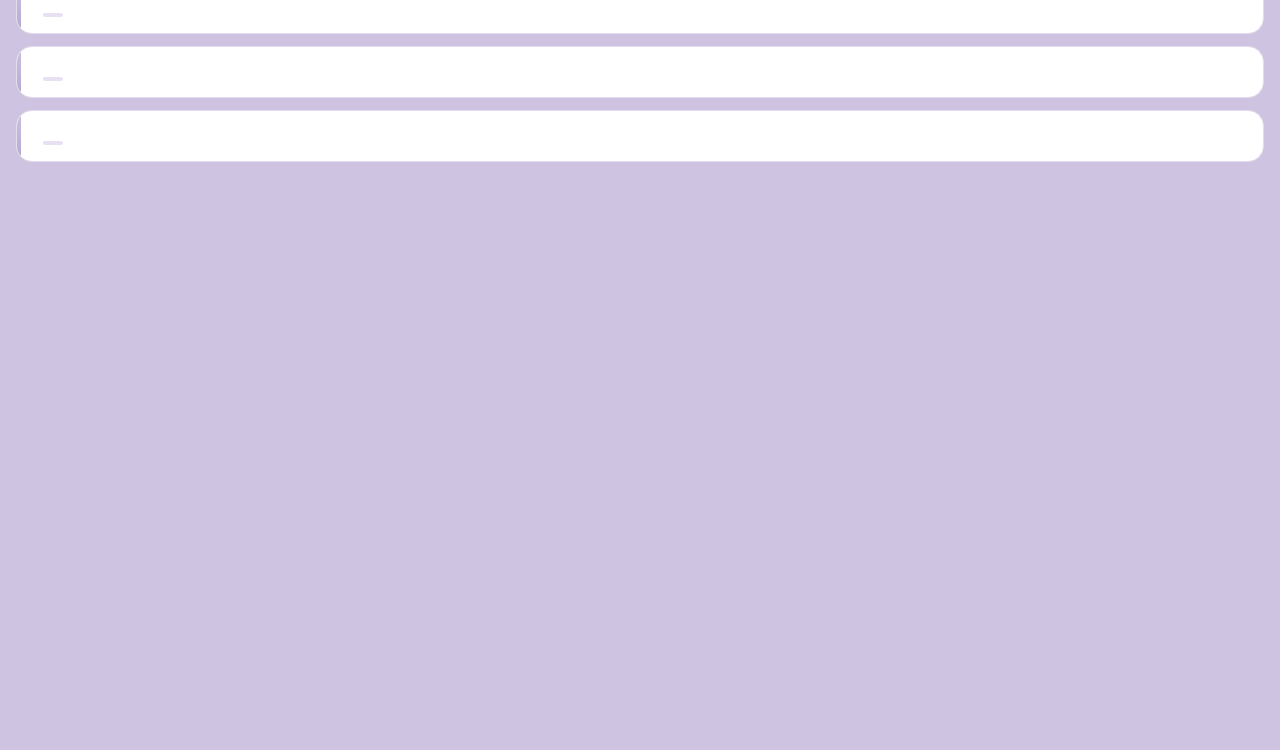
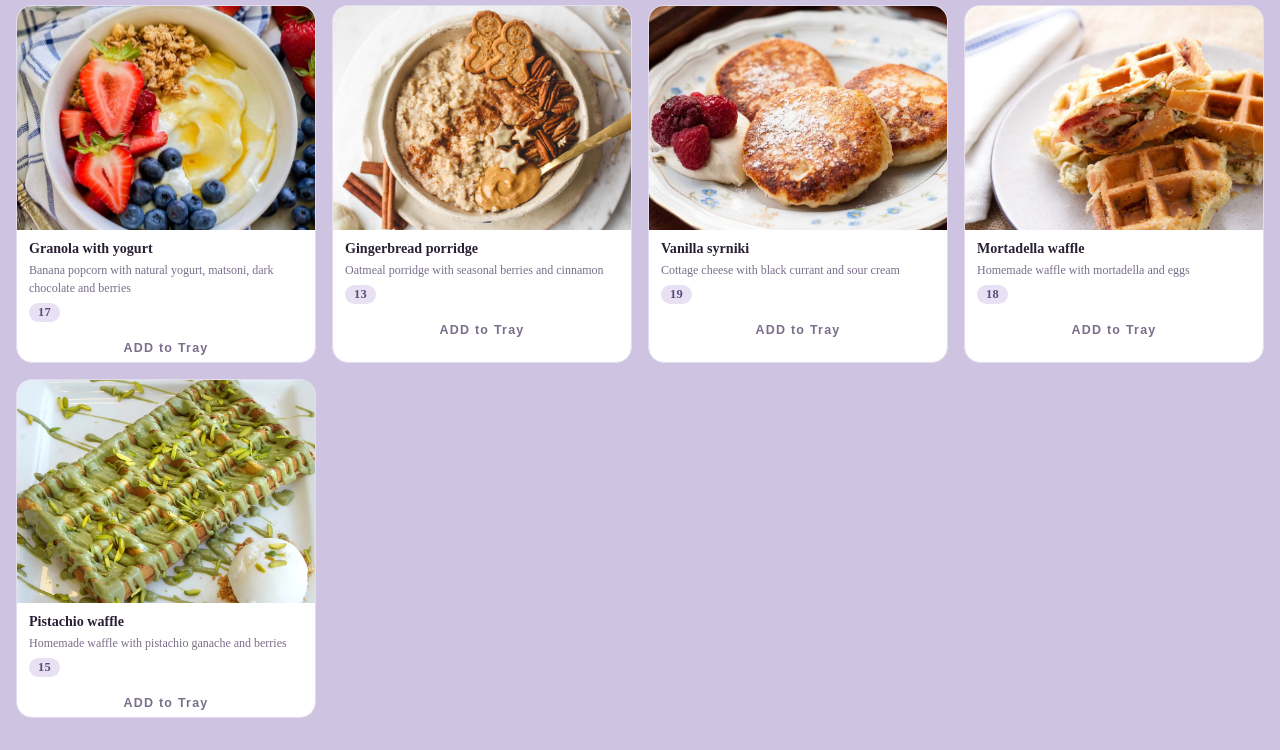
Before and after one commit to mate882/CafeBambina, a plain HTML site: page index.html in a window 1280 px wide. Shown: the part 554-1304 px from the top of the page. Before the commit the page ends 924 px from the top, so only its background shows below. Drawn offline with nearby package versions, Linux system fonts and the light colour scheme.

Commit message:
Added breakfast menu

```diff
--- a/data.js
+++ b/data.js
@@ -9,7 +9,8 @@ const dictionary = {
         statusOpen: "Open",
         statusClosed: "Closed",
         order: "Place an order",
-        instagram: "Instagram"
+        instagram: "Instagram",
+        breakfast: "Breakfast",
     },
     ge: {
         adresstitle: "მისამართი",
@@ -21,7 +22,8 @@ const dictionary = {
         statusOpen: "ღიაა",
         statusClosed: "დაკეტილია",
         order: "შეკვეთა",
-        instagram: "ინსტაგრამი"
+        instagram: "ინსტაგრამი",
+        breakfast: "საუზმე",
     },
     ru: {
         adresstitle: "Адрес",
@@ -33,6 +35,88 @@ const dictionary = {
         statusOpen: "открыто",
         statusClosed: "Закрыто",
         order: "Заказать",
-        instagram: "Инстаграм"
+        instagram: "Инстаграм",
+        breakfast: "завтрак",
     }
 };
+
+
+const menuItems = [
+    {
+        id: 1,
+        img: "images/GranolawithYogurt.jpg",
+        price: "17",
+        title: {
+            en: "Granola with yogurt",
+            ge: "გრანოლა იოგურტით",
+            ru: "Гранола с йогуртом"
+        },
+        description: {
+            en: "Banana popcorn with natural yogurt, matsoni, dark chocolate and berries",
+            ge: "ბანანის პოპკორნი ნატურალური იოგურტით, მაწონით, შავი შოკოლადითა და კენკრით",
+            ru: "Банановый попкорн с натуральным йогуртом, мацони, темным шоколадом и ягодами"
+        }
+    },
+    {
+        id: 2,
+        img: "images/porridge.jpg",
+        price: "13",
+        title: {
+            en: "Gingerbread porridge",
+            ge: "ჯინჯერბრედის ფაფა",
+            ru: "Пряничная каша"
+        },
+        description: {
+            en: "Oatmeal porridge with seasonal berries and cinnamon",
+            ge: "შვრიის ფაფა სეზონური კენკრით და დარიჩინით",
+            ru: "Овсяная каша с сезонными ягодами и корицей"
+        }
+    },
+    {
+        id: 3,
+        img: "images/syrniki.jpg",
+        price: "19",
+        title: {
+            en: "Vanilla syrniki",
+            ge: "ვანილის სირნიკები",
+            ru: "Ванильные сырники"
+        },
+        description: {
+            en: "Cottage cheese with black currant and sour cream",
+            ge: "ხაჭო შავი მოცხარითა და არაჟნით",
+            ru: "Творожники с черной смородиной и сметаной"
+        }
+    },
+    {
+        id: 4,
+        img: "images/mortadella-waffle.jpg",
+        price: "18",
+        title: {
+            en: "Mortadella waffle",
+            ge: "მორტადელას ვაფლი",
+            ru: "Вафля с мортаделлой"
+        },
+        description: {
+            en: "Homemade waffle with mortadella and eggs",
+            ge: "სახლში მომზადებული ვაფლი მორტადელათი და კვერცხით",
+            ru: "Домашняя вафля с мортаделлой и яйцом"
+        }
+    },
+    {
+        id: 5,
+        img: "images/pistachio-waffle.webp",
+        price: "15",
+        title: {
+            en: "Pistachio waffle",
+            ge: "ფისტას ვაფლი",
+            ru: "Фисташковая вафля"
+        },
+        description: {
+            en: "Homemade waffle with pistachio ganache and berries",
+            ge: "სახლში მომზადებული ვაფლი ფისტას განაშით და კენკრით",
+            ru: "Домашняя вафля с фисташковым ганашем и ягодами"
+        }
+    }
+];
+
+let myOrder = [];
--- a/index.html
+++ b/index.html
@@ -10,7 +10,6 @@
     <title>Bambina</title>
 </head>
 <body>
-
 
     <header>
         <video src="videos/bambina.MP4" autoplay muted loop playsinline></video>
@@ -55,7 +54,7 @@
                 <a class="contact-item" target="_blank" href="https://www.instagram.com/bambina_tbilisi/" style="text-decoration: none;">
                     <i class="fa-brands fa-instagram"></i>
                     <div class="contact-text">
-                        <span>Instagram</span>
+                        <span id="insta">Instagram</span>
                     </div>
                 </a>
 
@@ -79,32 +78,8 @@
 
     <section class="menu">
         <div class="breakfast">
-            <h1>BreakFast</h1>
-            <div>
-                <h1 class="title"></h1>
-                <p class="descripiton"></p>
-                <p class="price"></p>
-            </div>
-            <div>
-                <h1 class="title"></h1>
-                <p class="descripiton"></p>
-                <p class="price"></p>
-            </div>
-            <div>
-                <h1 class="title"></h1>
-                <p class="descripiton"></p>
-                <p class="price"></p>
-            </div>
-            <div>
-                <h1 class="title"></h1>
-                <p class="descripiton"></p>
-                <p class="price"></p>
-            </div>
-            <div>
-                <h1 class="title"></h1>
-                <p class="descripiton"></p>
-                <p class="price"></p>
-            </div>
+            <h1 id="breakfast">BreakFast</h1>
+            <ul id="breakfastmenu"></ul>
         </div>
     </section>
 
--- a/script.js
+++ b/script.js
@@ -30,6 +30,12 @@ document.querySelectorAll('.lang-buttons button').forEach(btn=>{
   });
 });
 
+function addToOrder(itemId) {
+    const item = menuItems.find(i => i.id === itemId);
+    myOrder.push(item);
+    updateUI();
+}
+
 function updateLanguage(lang) {
     currentLang = lang;
 
@@ -40,11 +46,31 @@ function updateLanguage(lang) {
     document.querySelector(".call-btn").innerText = dictionary[lang].callBtn;
     document.getElementById("hours").innerText = dictionary[lang].hours;
     document.getElementById("order").innerText = dictionary[lang].order;
+    document.getElementById("insta").innerText = dictionary[lang].instagram;
+    document.getElementById("breakfast").innerText = dictionary[lang].breakfast;
 
     const statusDiv = document.getElementById("status");
     statusDiv.innerText = isOpen ? dictionary[lang].statusOpen : dictionary[lang].statusClosed;
 
-    gsap.from(".contact-text span, .contact-text div", {
+
+    const breakfastmenu = document.getElementById("breakfastmenu");
+    breakfastmenu.innerHTML = "";
+
+    menuItems.forEach(item => {
+        const li = document.createElement('li');
+        li.innerHTML = `
+            <div class="menu-card">
+                <img src="${item.img}" alt="${item.title[lang]}">
+                <h1 class="title">${item.title[lang]}</h1>
+                <p class="description">${item.description[lang]}</p>
+                <p class="price">${item.price}</p>
+                <button class="addtotray">ADD to Tray</button>
+            </div>
+        `;
+        breakfastmenu.appendChild(li);
+    });
+
+    gsap.from(".contact-text span, .contact-text div, .menu", {
         opacity: 0,
         y: 5,
         duration: 0.3,
@@ -56,70 +82,3 @@ updateLanguage('en');
 
 setInterval(updateTbilisiClock, 1000);
 updateTbilisiClock();
-
-gsap.registerPlugin(ScrollTrigger);
-
-const headerTl = gsap.timeline({
-  scrollTrigger: {
-    trigger: "header",
-    start: "top top",
-    end: "bottom top",
-    scrub: 1,
-    pin: false,
-  }
-});
-
-headerTl.to("header video", {
-  x: "-35vw",
-  opacity: 0.4,
-  ease: "none",
-}, 0);
-
-headerTl.to("header .generalinfos", {
-  x: "35vw",
-  opacity: 0.4,
-  ease: "none",
-}, 0);
-
-headerTl.to("header .lang-buttons", {
-  x: "20vw",
-  opacity: 0,
-  ease: "none",
-}, 0);
-
-gsap.utils.toArray(".breakfast > div").forEach((card, i) => {
-  gsap.fromTo(card,
-    {
-      y: 80,
-      opacity: 0,
-    },
-    {
-      y: 0,
-      opacity: 1,
-      duration: 0.7,
-      ease: "power3.out",
-      scrollTrigger: {
-        trigger: card,
-        start: "top 88%",
-        toggleActions: "play none none reverse",
-      },
-      delay: i * 0.08,
-    }
-  );
-});
-
-
-gsap.fromTo(".breakfast h1",
-  { y: 40, opacity: 0 },
-  {
-    y: 0,
-    opacity: 1,
-    duration: 0.9,
-    ease: "power4.out",
-    scrollTrigger: {
-      trigger: ".breakfast h1",
-      start: "top 85%",
-      toggleActions: "play none none reverse",
-    }
-  }
-);
--- a/style.css
+++ b/style.css
@@ -192,7 +192,7 @@ header video{
 
 .lang-buttons{
     display:flex;
-    flex-direction:column;
+    flex-direction:row;
     gap:6px;
 }
 
@@ -228,99 +228,134 @@ header video{
     .lang-buttons button{padding:6px 12px;font-size:0.75rem;}
 }
 
-.breakfast {
+.menu{
     display: flex;
     flex-direction: column;
-  gap: 12px;
-  width: 100%;
-  min-width: 0;
-  font-family: 'DM Sans', sans-serif;
 }
 
-.breakfast > h1 {
-  font-family: 'Playfair Display', serif;
-  font-size: 1.4rem;
-  font-weight: 600;
-  color: var(--accent-deep);
-  letter-spacing: 0.02em;
-  padding-bottom: 8px;
-  border-bottom: 2px solid var(--primary);
-  margin-bottom: 4px;
+#breakfast{
+  color: var(--text);
+  font-size: 3em;
+  margin-bottom: 20px;
 }
 
-.breakfast > div {
+#breakfastmenu {
+  list-style: none;
+  margin: 0;
+  padding: 0;
+  display: flex;
+  flex-direction: row;
+  flex-wrap: wrap;
+  gap: 16px;
+  width: 100%;
+}
+
+#breakfastmenu li {
+  width: calc(25% - 12px);
+  min-width: 0;
+  flex-shrink: 0;
+}
+
+.menu-card {
   display: flex;
   flex-direction: column;
-  gap: 5px;
-  width: 100%;
-  min-width: 0;
   background: #fff;
   border-radius: 16px;
   border: 1px solid var(--border);
-  padding: 16px 18px;
-  transition: box-shadow 0.2s, transform 0.2s, background 0.2s;
+  overflow: hidden;
+  height: 100%;
+  transition: box-shadow 0.25s, transform 0.25s;
   cursor: default;
-  position: relative;
-  overflow: hidden;
 }
 
-.breakfast > div::before {
-  content: '';
-  position: absolute;
-  top: 0;
-  left: 0;
-  width: 4px;
-  height: 100%;
-  background: linear-gradient(180deg, var(--primary), var(--primary-dark));
-  border-radius: 4px 0 0 4px;
+.menu-card:hover {
+  box-shadow: 0 6px 20px rgba(124,107,158,0.15);
+  transform: translateY(-3px);
 }
 
-.breakfast > div:hover {
-  box-shadow: 0 6px 24px rgba(124,107,158,0.13);
-  transform: translateY(-2px);
-  background: var(--primary-xl);
+.menu-card img {
+  width: 100%;
+  aspect-ratio: 4 / 3;
+  object-fit: cover;
+  display: block;
+  background: var(--primary-light);
+  flex-shrink: 0;
 }
 
-.breakfast .title {
+.menu-card .title {
   font-family: 'Playfair Display', serif;
-  font-size: 1rem;
+  font-size: 0.88rem;
   font-weight: 600;
   color: var(--text);
-  margin: 0;
-  padding-left: 8px;
+  margin: 10px 0 0;
+  padding: 0 12px;
   white-space: nowrap;
   overflow: hidden;
   text-overflow: ellipsis;
 }
 
-.breakfast .descripiton {
-  font-size: 0.82rem;
+.menu-card .description {
+  font-size: 0.75rem;
   color: var(--text-muted);
   font-weight: 400;
   line-height: 1.5;
-  padding-left: 8px;
-  margin: 0;
+  margin: 4px 0 0;
+  padding: 0 12px;
+  display: -webkit-box;
+  -webkit-line-clamp: 2;
+  -webkit-box-orient: vertical;
+  overflow: hidden;
 }
 
-.breakfast .price {
+.menu-card .price {
   display: inline-flex;
   align-items: center;
-  margin-top: 4px;
-  margin-left: 8px;
-  font-size: 0.82rem;
+  margin: 6px 0 12px 12px;
+  padding: 2px 9px;
+  font-size: 0.78rem;
   font-weight: 700;
   color: var(--accent-deep);
   background: var(--primary-light);
-  padding: 2px 10px;
   border-radius: 20px;
   width: fit-content;
   letter-spacing: 0.03em;
 }
 
+@media (max-width: 900px) {
+  #breakfastmenu li {
+    width: calc(50% - 8px);
+  }
+}
+
 @media (max-width: 480px) {
-  .breakfast > h1       { font-size: 1.2rem; }
-  .breakfast > div      { padding: 14px 14px; border-radius: 13px; }
-  .breakfast .title     { font-size: 0.95rem; }
-  .breakfast .descripiton { font-size: 0.8rem; }
-  .breakfast .price     { font-size: 0.78rem; }
+  #breakfastmenu li {
+    width: calc(50% - 6px);
   }
+
+  #breakfastmenu {
+    gap: 12px;
+  }
+
+  .menu-card .title       { font-size: 0.8rem; }
+  .menu-card .description { font-size: 0.7rem; }
+  .menu-card .price       { font-size: 0.72rem; }
+}
+
+.addtotray{
+    background:transparent;
+    border:none;
+    color:var(--text-muted, #7a6e8a);
+    font-family:'DM Sans',sans-serif;
+    font-size:0.78rem;
+    font-weight:600;
+    letter-spacing:0.1em;
+    padding:7px 14px;
+    border-radius:10px;
+    cursor:pointer;
+    transition:all 0.2s ease;
+}
+
+.addtotray:hover{
+    background:var(--primary-light, #e8e1f3);
+    color:var(--accent-deep, #5a4b7a);
+}
```
Also changed, not shown: images/GranolawithYogurt.jpg (added), images/logo.jpg (deleted), images/mortadella-waffle.jpg (added), images/pistachio-waffle.webp (added), images/porridge.jpg (added), images/syrniki.jpg (added). Lines whose indentation alone changed are shown as unchanged.
